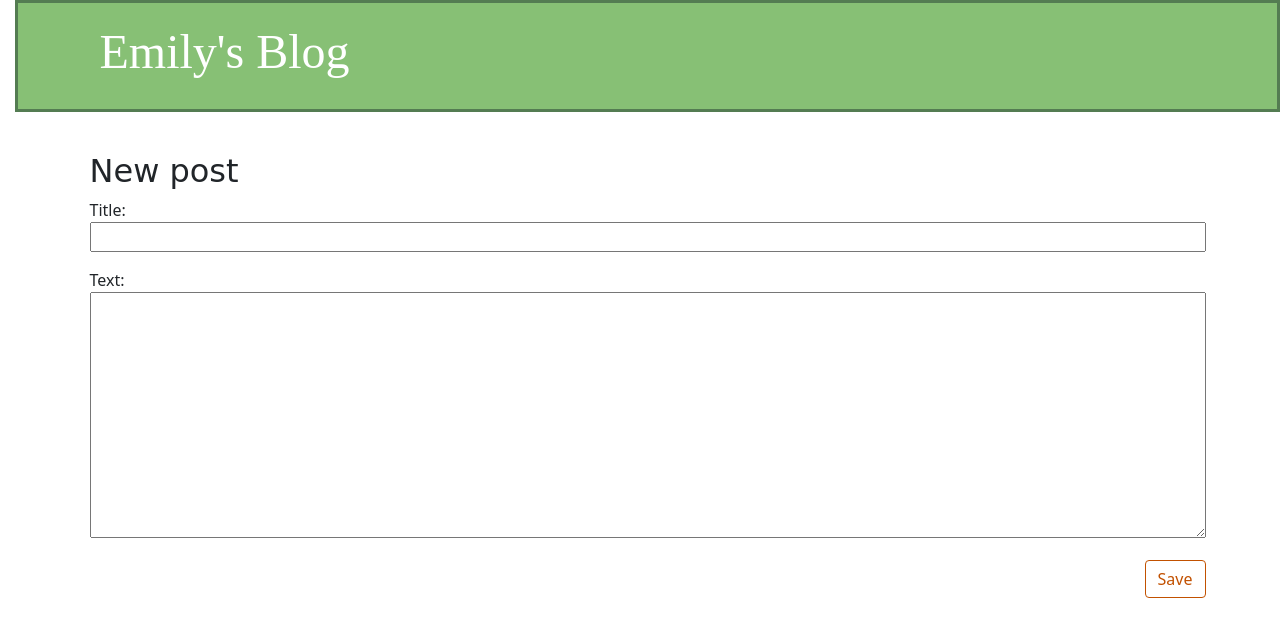
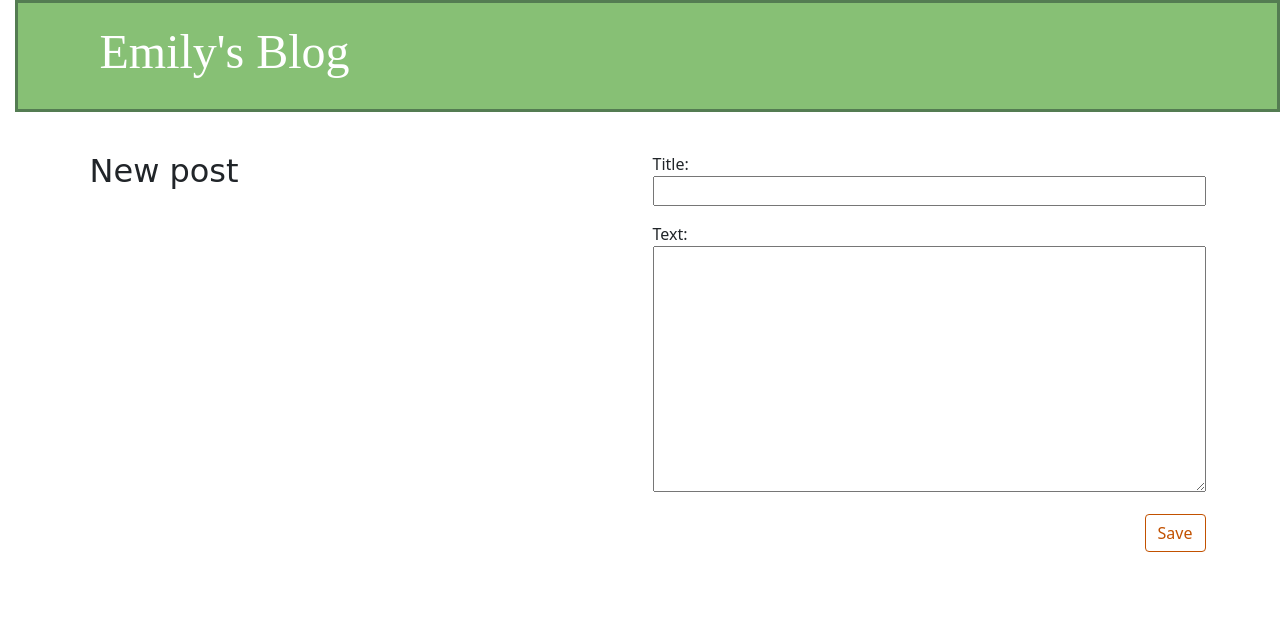
Before and after one commit to eclaros23/Djangogirls, a Django app: template blog/templates/blog/post_edit.html in a window 1280 px wide. Shown: the top 637 px of the page. Run offline with Django 3.2, Linux system fonts and the light colour scheme; the template is opened without the code that fills it: values that come from a table or form of the project are taken from there, others are empty.

Commit message:
Changes made to fix-views

```diff
--- a/blog/static/css/blog.css
+++ b/blog/static/css/blog.css
@@ -57,6 +57,14 @@ h4 {
   background-color: #d5eace;
   margin-bottom: 70px;
   border: 2px solid #618d5e;
+  width: 500px;
+  height: 85%;
+}
+
+.post-container{
+  display: grid;
+  grid-template-columns: 1fr 1fr;
+  column-gap: 10px;
 }
 
 .post_detail {
@@ -65,8 +73,9 @@ h4 {
 }
 
 .postimage {
-  width: 200px;
-  height: 200px;
+  width: 370px;
+  height: 300px;
+  border: 2px solid #618d5e;
 }
 
 .post h2 a,
--- a/blog/templates/blog/base.html
+++ b/blog/templates/blog/base.html
@@ -20,7 +20,7 @@
         </header>
         <main class="container">
             <div class="row">
-                <div class="col">
+                <div class="col post-container">
                     {% block content %}
                     {% endblock %}
                 </div>
--- a/blog/templates/blog/post_list.html
+++ b/blog/templates/blog/post_list.html
@@ -2,6 +2,7 @@
 {% block content %}
       {% for post in posts %}
               <article class="post">
+                 <img class = "postimage" src="{{ post.images.all.0.image.url }}" />
                   <p class="09-28-2022"
                       {{ post.published_date }} abc
                   </p>
```
